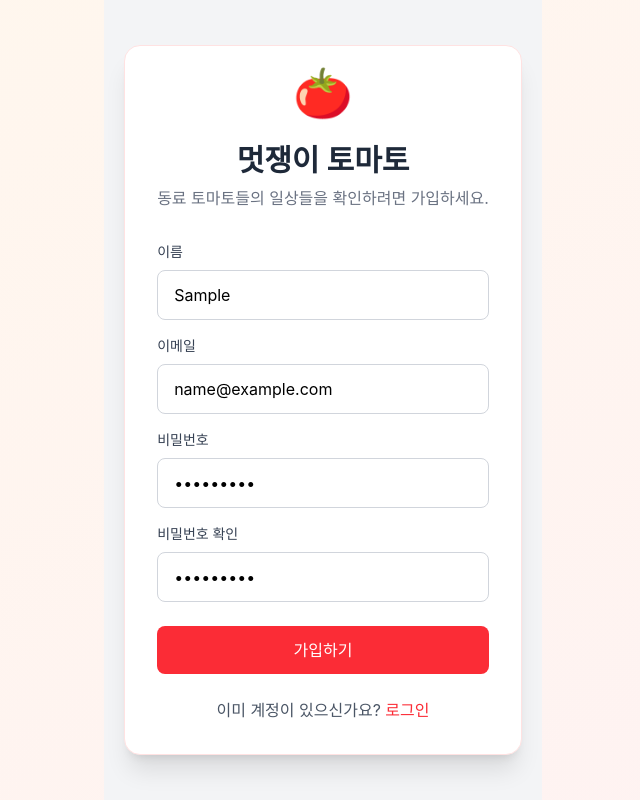
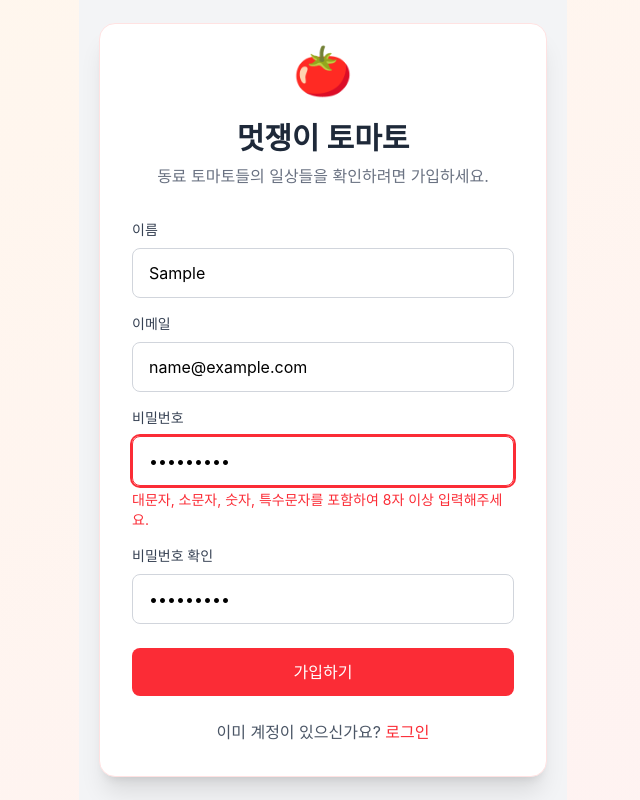
Before and after one commit to hi-tomato/tomato-app, a Next.js app: page /signup in a window 1280 px wide. Both pictures are taken after typing "Sample", "name@example.com", "Sample123", "Sample123" into the empty fields and a click on the button "가입하기". Shown: the whole page, without its empty margins (317-957 px from the left). Built offline with nearby package versions, Linux system fonts and the light colour scheme; no server answers; a web font is replaced by a local one.

Commit message:
♻️ React Hook Form 리팩토링
validation 검사를 위해서, 로그인과 회원가입창에서 Hook Form을 도입하였습니다.

```diff
--- a/package.json
+++ b/package.json
@@ -15,6 +15,7 @@
     "next": "15.3.2",
     "react": "^19.0.0",
     "react-dom": "^19.0.0",
+    "react-hook-form": "^7.56.4",
     "react-icons": "^5.5.0"
   },
   "devDependencies": {
--- a/src/app/(auth)/signin/page.tsx
+++ b/src/app/(auth)/signin/page.tsx
@@ -1,92 +1,7 @@
 "use client";
-import { useSignIn } from "@/hooks/useAuth";
-import { useRouter } from "next/navigation";
-import React, { useState } from "react";
+import LoginForm from "@/components/auth/LoginForm";
+import React from "react";
 
 export default function SignInPage() {
-  const [email, setEmail] = useState<string>("");
-  const [password, setPassword] = useState<string>("");
-  const router = useRouter();
-  const loginMutation = useSignIn();
-
-  const handleSubmit = (e: React.FormEvent<HTMLFormElement>) => {
-    e.preventDefault();
-    if (email.trim().length === 0 && password.trim().length === 0) {
-      return null;
-    }
-    loginMutation.mutate({ email, password });
-  };
-
-  return (
-    <div className="min-h-screen bg-gradient-to-br from-orange-50 to-red-50 flex items-center justify-center p-5">
-      <div className="bg-white rounded-2xl p-8 w-full max-w-md shadow-xl border border-red-100">
-        {/* 헤더: 애니메이션 부분 */}
-        <div className="text-center mb-8">
-          <div className="text-5xl mb-4 animate-bounce">🍅</div>
-          <h1 className="text-3xl font-bold text-gray-800 mb-2">
-            멋쟁이 토마토
-          </h1>
-          <p className="text-gray-500">멋쟁이 토마토들의 소통 공간이에요!</p>
-        </div>
-
-        <form onSubmit={handleSubmit} className="space-y-4">
-          <div>
-            <label
-              htmlFor="text"
-              className="block text-sm font-medium text-gray-700 mb-2"
-            >
-              이메일
-            </label>
-            <input
-              type="text"
-              id="text"
-              className="w-full px-4 py-3 border border-gray-300 rounded-lg focus:ring-2 focus:ring-red-500 focus:border-red-500 outline-none transition-colors"
-              value={email}
-              onChange={(e) => setEmail(e.target.value)}
-              placeholder="이메일을 입력해주세요."
-              required
-            />
-          </div>
-
-          <div>
-            <label
-              htmlFor="password"
-              className="block text-sm font-medium text-gray-700 mb-2"
-            >
-              비밀번호
-            </label>
-            <input
-              type="password"
-              id="password"
-              className="w-full px-4 py-3 border border-gray-300 rounded-lg focus:ring-2 focus:ring-red-500 focus:border-red-500 outline-none transition-colors"
-              value={password}
-              onChange={(e) => setPassword(e.target.value)}
-              placeholder="비밀번호를 입력하세요"
-              required
-            />
-          </div>
-
-          <button
-            type="submit"
-            className="w-full bg-red-500 hover:bg-red-600 text-white font-medium py-3 px-4 rounded-lg transition-colors duration-200 flex items-center justify-center gap-2"
-          >
-            로그인하기
-          </button>
-        </form>
-
-        {/* Footer -> 리다이렉션 부분 */}
-        <div className="text-center mt-6">
-          <p className="text-gray-600">
-            계정이 없으신가요?{" "}
-            <span
-              className="text-red-500 hover:text-red-600 cursor-pointer font-bold"
-              onClick={() => router.push("/signup")}
-            >
-              회원가입
-            </span>
-          </p>
-        </div>
-      </div>
-    </div>
-  );
+  return <LoginForm />;
 }
--- a/src/app/(auth)/signup/page.tsx
+++ b/src/app/(auth)/signup/page.tsx
@@ -1,163 +1,6 @@
-"use client";
-import { useSignUp } from "@/hooks/useAuth";
-import {
-  validateConfirmPassword,
-  validateEmail,
-  validatePassword,
-} from "@/utils/validation";
-import { useRouter } from "next/navigation";
-import React, { useState } from "react";
+import SignupForm from "@/components/auth/SignupForm";
+import React from "react";
 
 export default function SignUp() {
-  const router = useRouter();
-  const [formData, setFormData] = useState({
-    name: "",
-    email: "",
-    password: "",
-    confirmPassword: "",
-  });
-
-  const signupMutation = useSignUp();
-
-  const handleChange = (e: React.ChangeEvent<HTMLInputElement>) => {
-    setFormData({
-      ...formData,
-      [e.target.name]: e.target.value,
-    });
-  };
-
-  const handleSubmit = (e: React.FormEvent<HTMLFormElement>) => {
-    e.preventDefault();
-    const emailCheck = validateEmail(formData.email);
-    const passwordCheck = validatePassword(formData.password);
-    const passwordConFirmCheck = validateConfirmPassword(
-      formData.password,
-      formData.confirmPassword
-    );
-    if (!emailCheck.isValid) return;
-    if (!passwordCheck.isValid) return;
-    if (!passwordConFirmCheck.isValid) return;
-
-    signupMutation.mutate({
-      name: formData.name,
-      email: formData.email,
-      password: formData.password,
-    });
-  };
-
-  return (
-    <div className="min-h-screen bg-gray-100 flex items-center justify-center p-5">
-      <div className="bg-white rounded-2xl p-8 w-full max-w-md shadow-xl border border-red-100">
-        {/* Header -> 멋쟁이 토마토 */}
-        <div className="text-center mb-8">
-          <div className="text-5xl mb-4 animate-bounce">🍅</div>
-          <h1 className="text-3xl font-bold text-gray-800 mb-2">
-            멋쟁이 토마토
-          </h1>
-          <p className="text-gray-500">
-            동료 토마토들의 일상들을 확인하려면 가입하세요.
-          </p>
-        </div>
-
-        {/* 폼 -> 이메일, 비밀번호 X 4 */}
-        <form onSubmit={handleSubmit} className="space-y-4">
-          <div>
-            <label
-              htmlFor="name"
-              className="block text-sm font-medium text-gray-700 mb-2"
-            >
-              이름
-            </label>
-            <input
-              type="text"
-              id="name"
-              name="name"
-              className="w-full px-4 py-3 border border-gray-300 rounded-lg focus:ring-2 focus:ring-red-500 focus:border-red-500 outline-none transition-colors"
-              value={formData.name}
-              onChange={handleChange}
-              placeholder="이름을 입력하세요"
-              required
-            />
-          </div>
-
-          <div>
-            <label
-              htmlFor="email"
-              className="block text-sm font-medium text-gray-700 mb-2"
-            >
-              이메일
-            </label>
-            <input
-              type="email"
-              id="email"
-              name="email"
-              className="w-full px-4 py-3 border border-gray-300 rounded-lg focus:ring-2 focus:ring-red-500 focus:border-red-500 outline-none transition-colors"
-              value={formData.email}
-              onChange={handleChange}
-              placeholder="이메일을 입력하세요"
-              required
-            />
-          </div>
-
-          <div>
-            <label
-              htmlFor="password"
-              className="block text-sm font-medium text-gray-700 mb-2"
-            >
-              비밀번호
-            </label>
-            <input
-              type="password"
-              id="password"
-              name="password"
-              className="w-full px-4 py-3 border border-gray-300 rounded-lg focus:ring-2 focus:ring-red-500 focus:border-red-500 outline-none transition-colors"
-              value={formData.password}
-              onChange={handleChange}
-              placeholder="비밀번호를 입력하세요"
-              required
-            />
-          </div>
-
-          <div>
-            <label
-              htmlFor="confirmPassword"
-              className="block text-sm font-medium text-gray-700 mb-2"
-            >
-              비밀번호 확인
-            </label>
-            <input
-              type="password"
-              id="confirmPassword"
-              name="confirmPassword"
-              className="w-full px-4 py-3 border border-gray-300 rounded-lg focus:ring-2 focus:ring-red-500 focus:border-red-500 outline-none transition-colors"
-              value={formData.confirmPassword}
-              onChange={handleChange}
-              placeholder="비밀번호를 다시 입력하세요"
-              required
-            />
-          </div>
-
-          <button
-            type="submit"
-            className="w-full bg-red-500 hover:bg-red-600 text-white font-medium py-3 px-4 rounded-lg transition-colors duration-200 flex items-center justify-center gap-2 mt-6"
-          >
-            가입하기
-          </button>
-        </form>
-
-        {/* 푸터 -> TEXT */}
-        <div className="text-center mt-6">
-          <p className="text-gray-600">
-            이미 계정이 있으신가요?{" "}
-            <span
-              className="text-red-500 hover:text-red-600 cursor-pointer font-medium"
-              onClick={() => router.push("/")}
-            >
-              로그인
-            </span>
-          </p>
-        </div>
-      </div>
-    </div>
-  );
+  return <SignupForm />;
 }
--- a/src/app/(main)/layout.tsx
+++ b/src/app/(main)/layout.tsx
@@ -15,7 +15,6 @@ export default function MainLayout({
       <div>
         <Header />
         <main>{children}</main>
-
         <Navigation />
         {modal}
       </div>
--- a/src/components/auth/LoginForm.tsx
+++ b/src/components/auth/LoginForm.tsx
@@ -1,40 +1,30 @@
 "use client";
 import { useRouter } from "next/navigation";
-import React, { useState } from "react";
-import { useMutation } from "@tanstack/react-query";
-import { User } from "firebase/auth";
-import { signLogin } from "@/lib/auth";
+import React from "react";
+import { useSignIn } from "@/hooks/useAuth";
+import { useForm } from "react-hook-form";
 
-type SignUpData = {
+type LoginFormData = {
   email: string;
   password: string;
 };
 
 export default function LoginForm() {
-  const [email, setEmail] = useState<string>("");
-  const [password, setPassword] = useState<string>("");
-  const router = useRouter();
-
-  const signUpMutation = useMutation<User, Error, SignUpData>({
-    mutationFn: ({ email, password }) => signLogin(email, password),
-    onSuccess: () => {
-      router.push("/feed");
-      setEmail("");
-      setPassword("");
-      console.log("유저가 로그인을 성공하였습니다!");
-    },
-    onError: (error) => {
-      console.error(`유저가 로그인을 하던 중, 오류가 발생하였습니다. ${error}`);
+  const {
+    register,
+    handleSubmit,
+    formState: { errors },
+  } = useForm({
+    defaultValues: {
+      email: "",
+      password: "",
     },
   });
+  const router = useRouter();
+  const loginMutation = useSignIn();
 
-  const handleSubmit = (e: React.FormEvent<HTMLFormElement>) => {
-    e.preventDefault();
-    if (email.trim().length === 0 && password.trim().length === 0) {
-      return null;
-    }
-
-    signUpMutation.mutate({ email, password });
+  const onSubmit = (data: LoginFormData) => {
+    loginMutation.mutate(data);
   };
 
   return (
@@ -49,7 +39,7 @@ export default function LoginForm() {
           <p className="text-gray-500">멋쟁이 토마토들의 소통 공간이에요!</p>
         </div>
 
-        <form onSubmit={handleSubmit} className="space-y-4">
+        <form onSubmit={handleSubmit(onSubmit)} className="space-y-4">
           <div>
             <label
               htmlFor="text"
@@ -60,12 +50,23 @@ export default function LoginForm() {
             <input
               type="text"
               id="text"
+              {...register("email", {
+                required: "이메일을 입력해주세요.",
+                pattern: {
+                  value:
+                    /^[a-z][a-zA-Z0-9._%+-]*@[a-zA-Z0-9.-]+\.[a-zA-Z]{2,}$/,
+                  message:
+                    "첫 글자는 소문자로 시작하고 @를 포함한 올바른 이메일 형식을 입력해주세요.",
+                },
+              })}
               className="w-full px-4 py-3 border border-gray-300 rounded-lg focus:ring-2 focus:ring-red-500 focus:border-red-500 outline-none transition-colors"
-              value={email}
-              onChange={(e) => setEmail(e.target.value)}
               placeholder="이메일을 입력해주세요."
-              required
             />
+            {errors.email && (
+              <p className="text-red-500 text-sm mt-1">
+                {errors.email.message}
+              </p>
+            )}
           </div>
 
           <div>
@@ -78,12 +79,27 @@ export default function LoginForm() {
             <input
               type="password"
               id="password"
+              {...register("password", {
+                required: "비밀번호를 입력해주세요.",
+                minLength: {
+                  value: 8,
+                  message: "비밀번호는 최소 8자 이상이어야 합니다.",
+                },
+                pattern: {
+                  value:
+                    /^(?=.*[a-z])(?=.*[A-Z])(?=.*\d)(?=.*[@$!%*?&])[A-Za-z\d@$!%*?&]{8,}$/,
+                  message:
+                    "대문자, 소문자, 숫자, 특수문자를 포함하여 8자 이상 입력해주세요.",
+                },
+              })}
               className="w-full px-4 py-3 border border-gray-300 rounded-lg focus:ring-2 focus:ring-red-500 focus:border-red-500 outline-none transition-colors"
-              value={password}
-              onChange={(e) => setPassword(e.target.value)}
               placeholder="비밀번호를 입력하세요"
-              required
             />
+            {errors.password && (
+              <p className="text-red-500 text-sm mt-1">
+                {errors.password.message}
+              </p>
+            )}
           </div>
 
           <button
--- a/src/components/auth/SignupForm.tsx
+++ b/src/components/auth/SignupForm.tsx
@@ -1,58 +1,40 @@
 "use client";
+import { useSignUp } from "@/hooks/useAuth";
 import { useRouter } from "next/navigation";
-import React, { useState } from "react";
-import { useMutation } from "@tanstack/react-query";
-import { User } from "firebase/auth";
-import { signUp } from "@/lib/auth";
+import React from "react";
+import { useForm } from "react-hook-form";
 
-type SignupData = {
+type SignUpFormData = {
+  name: string;
   email: string;
   password: string;
+  confirmPassword: string;
 };
 
 export default function SignupForm() {
   const router = useRouter();
-  const [formData, setFormData] = useState({
-    name: "",
-    email: "",
-    password: "",
-    confirmPassword: "",
-  });
-
-  const handleChange = (e: React.ChangeEvent<HTMLInputElement>) => {
-    setFormData({
-      ...formData,
-      [e.target.name]: e.target.value,
-    });
-  };
-
-  const signupMutation = useMutation<User, Error, SignupData>({
-    mutationFn: ({ email, password }: SignupData) => signUp(email, password), // Using parameters
-    onSuccess: () => {
-      router.push("/");
-      setFormData({
-        name: "",
-        email: "",
-        password: "",
-        confirmPassword: "",
-      });
-      console.log("회원가입을 성공하였습니다");
-    },
-    onError: (error) => {
-      console.error("에러가 발생하였습니다.", error);
+  const {
+    register,
+    handleSubmit,
+    watch,
+    formState: { errors },
+  } = useForm<SignUpFormData>({
+    defaultValues: {
+      name: "",
+      email: "",
+      password: "",
+      confirmPassword: "",
     },
   });
 
-  const handleSubmit = (e: React.FormEvent<HTMLFormElement>) => {
-    e.preventDefault();
+  const signupMutation = useSignUp();
+  const password = watch("password");
 
-    if (formData.password !== formData.confirmPassword) {
-      alert("비밀번호가 일치하지 않습니다!");
-      return;
-    }
+  const onSubmit = (data: SignUpFormData) => {
     signupMutation.mutate({
-      email: formData.email,
-      password: formData.password,
+      name: data.name,
+      email: data.email,
+      password: data.password,
     });
   };
 
@@ -70,8 +52,7 @@ export default function SignupForm() {
           </p>
         </div>
 
-        {/* 폼 -> 이메일, 비밀번호 X 4 */}
-        <form onSubmit={handleSubmit} className="space-y-4">
+        <form onSubmit={handleSubmit(onSubmit)} className="space-y-4">
           <div>
             <label
               htmlFor="name"
@@ -82,13 +63,19 @@ export default function SignupForm() {
             <input
               type="text"
               id="name"
-              name="name"
+              {...register("name", {
+                required: "이름을 입력해주세요.",
+                minLength: {
+                  value: 2,
+                  message: "이름은 2자 이상 입력해주세요.",
+                },
+              })}
               className="w-full px-4 py-3 border border-gray-300 rounded-lg focus:ring-2 focus:ring-red-500 focus:border-red-500 outline-none transition-colors"
-              value={formData.name}
-              onChange={handleChange}
               placeholder="이름을 입력하세요"
-              required
             />
+            {errors.name && (
+              <p className="text-red-500 text-sm mt-1">{errors.name.message}</p>
+            )}
           </div>
 
           <div>
@@ -99,15 +86,24 @@ export default function SignupForm() {
               이메일
             </label>
             <input
-              type="email"
               id="email"
-              name="email"
+              {...register("email", {
+                required: "이메일을 입력해주세요.",
+                pattern: {
+                  value:
+                    /^[a-z][a-zA-Z0-9._%+-]*@[a-zA-Z0-9.-]+\.[a-zA-Z]{2,}$/,
+                  message:
+                    "첫 글자는 소문자로 시작하고 @를 포함한 올바른 이메일 형식을 입력해주세요.",
+                },
+              })}
               className="w-full px-4 py-3 border border-gray-300 rounded-lg focus:ring-2 focus:ring-red-500 focus:border-red-500 outline-none transition-colors"
-              value={formData.email}
-              onChange={handleChange}
               placeholder="이메일을 입력하세요"
-              required
             />
+            {errors.email && (
+              <p className="text-red-500 text-sm mt-1">
+                {errors.email.message}
+              </p>
+            )}
           </div>
 
           <div>
@@ -120,13 +116,23 @@ export default function SignupForm() {
             <input
               type="password"
               id="password"
-              name="password"
+              {...register("password", {
+                required: "비밀번호를 입력해주세요.",
+                pattern: {
+                  value:
+                    /^(?=.*[a-z])(?=.*[A-Z])(?=.*\d)(?=.*[@$!%*?&])[A-Za-z\d@$!%*?&]{8,}$/,
+                  message:
+                    "대문자, 소문자, 숫자, 특수문자를 포함하여 8자 이상 입력해주세요.",
+                },
+              })}
               className="w-full px-4 py-3 border border-gray-300 rounded-lg focus:ring-2 focus:ring-red-500 focus:border-red-500 outline-none transition-colors"
-              value={formData.password}
-              onChange={handleChange}
               placeholder="비밀번호를 입력하세요"
-              required
             />
+            {errors.password && (
+              <p className="text-red-500 text-sm mt-1">
+                {errors.password.message}
+              </p>
+            )}
           </div>
 
           <div>
@@ -139,20 +145,27 @@ export default function SignupForm() {
             <input
               type="password"
               id="confirmPassword"
-              name="confirmPassword"
+              {...register("confirmPassword", {
+                required: "비밀번호 확인을 입력해주세요.",
+                validate: (value) =>
+                  value === password || "비밀번호가 일치하지 않습니다.",
+              })}
               className="w-full px-4 py-3 border border-gray-300 rounded-lg focus:ring-2 focus:ring-red-500 focus:border-red-500 outline-none transition-colors"
-              value={formData.confirmPassword}
-              onChange={handleChange}
               placeholder="비밀번호를 다시 입력하세요"
-              required
             />
+            {errors.confirmPassword && (
+              <p className="text-red-500 text-sm mt-1">
+                {errors.confirmPassword.message}
+              </p>
+            )}
           </div>
 
           <button
             type="submit"
-            className="w-full bg-red-500 hover:bg-red-600 text-white font-medium py-3 px-4 rounded-lg transition-colors duration-200 flex items-center justify-center gap-2 mt-6"
+            disabled={signupMutation.isPending}
+            className="w-full bg-red-500 hover:bg-red-600 disabled:bg-red-300 text-white font-medium py-3 px-4 rounded-lg transition-colors duration-200 flex items-center justify-center gap-2 mt-6"
           >
-            가입하기
+            {signupMutation.isPending ? "가입 중..." : "가입하기"}
           </button>
         </form>
 
@@ -162,7 +175,7 @@ export default function SignupForm() {
             이미 계정이 있으신가요?{" "}
             <span
               className="text-red-500 hover:text-red-600 cursor-pointer font-medium"
-              onClick={() => router.push("/")}
+              onClick={() => router.push("/signin")}
             >
               로그인
             </span>
```
Also changed, not shown: 1 other file (tests, documents, lock files or other folders).
